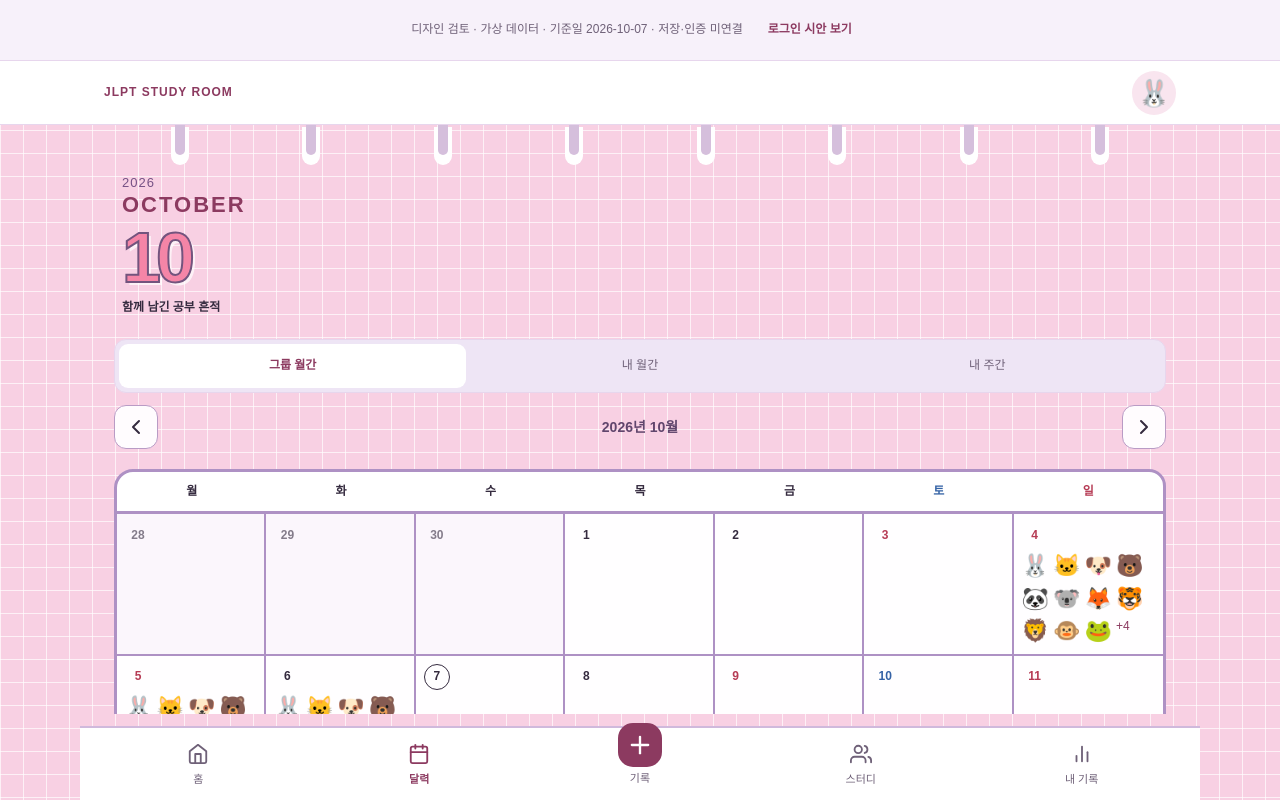
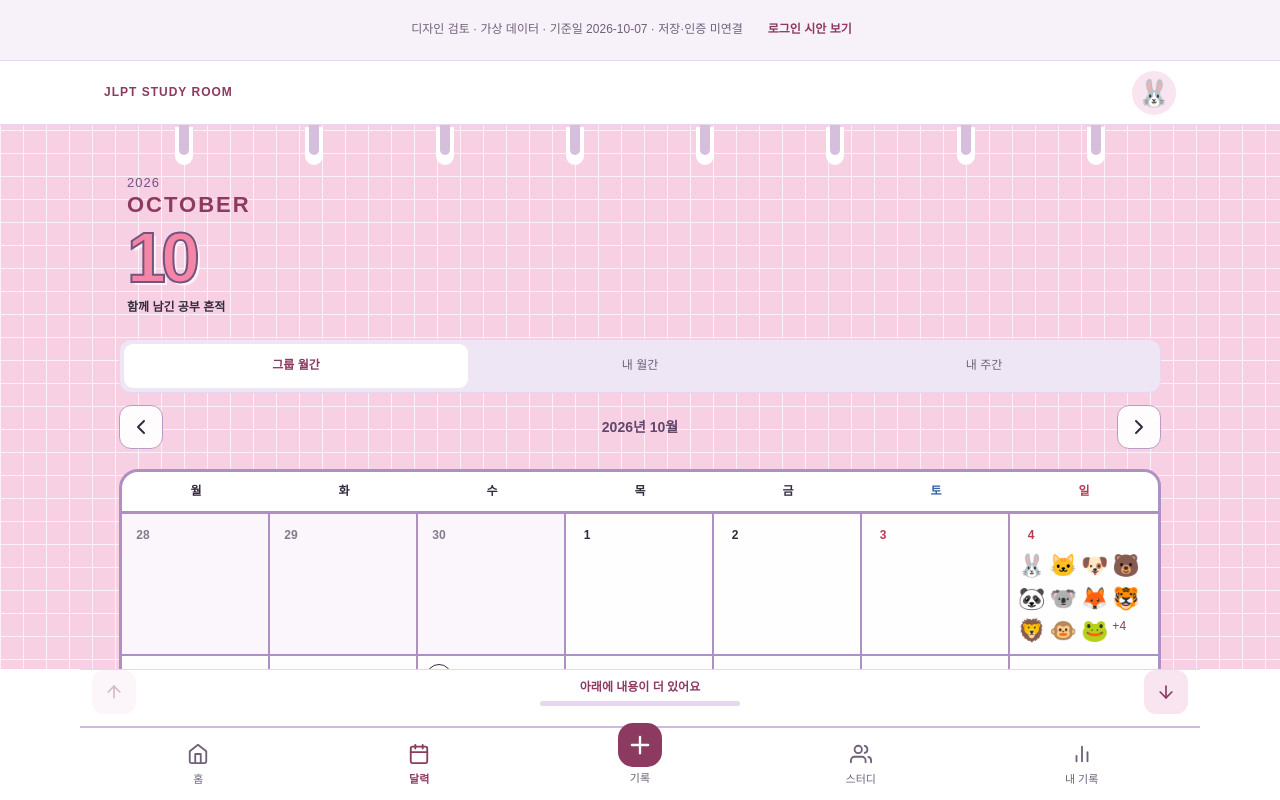
Before and after one commit to DevJamJam/JLPT_Study, a Next.js app: page /preview in a window 1280 px wide. Built offline with nearby package versions, Linux system fonts and the light colour scheme.

Commit message:
fix: 스크롤 안내와 이동 버튼 추가 (#65)
본문이 넘치는 화면에 위치 표시와 위·아래 이동 버튼을 제공한다. CI 단위 101개, 브라우저 141개, 격리 DB 통합 7개 통과 및 캡처 27장 확인. 운영 계정 검증은 Issue #64에서 별도 추적한다.

```diff
--- a/src/components/layout/StudyShell.module.css
+++ b/src/components/layout/StudyShell.module.css
@@ -63,19 +63,77 @@
   overflow-y: auto;
   overscroll-behavior-y: contain;
   scrollbar-gutter: stable both-edges;
-  scrollbar-width: thin;
+  scrollbar-width: auto;
+  scrollbar-color: var(--primary-strong) var(--border);
 }
 .month .content,
 .week .content {
   padding-top: 0;
 }
 .footer {
-  /* Reserve space for the raised add button outside the scrolling content. */
-  padding-top: 12px;
+  background: var(--surface);
+}
+.scrollGuide {
+  width: min(100%, 1120px);
+  margin: 0 auto;
+  padding: 0 12px;
+  display: flex;
+  align-items: center;
+  gap: 8px;
+  border-top: 1px solid var(--border);
+}
+.scrollGuide button {
+  width: 44px;
+  height: 44px;
+  flex-shrink: 0;
+  display: grid;
+  place-items: center;
+  border: 0;
+  border-radius: 12px;
+  color: var(--primary-strong);
+  background: var(--primary-soft);
+  cursor: pointer;
+}
+.scrollGuide button:disabled {
+  opacity: 0.35;
+  cursor: default;
+}
+.scrollGuide svg {
+  width: 20px;
+  height: 20px;
+}
+.scrollStatus {
+  flex: 1;
+  min-width: 0;
+  display: grid;
+  justify-items: center;
+  gap: 4px;
+  color: var(--primary-strong);
+  font-size: 12px;
+  font-weight: 700;
+}
+.scrollStatus progress {
+  appearance: none;
+  width: min(100%, 200px);
+  height: 5px;
+  border: 0;
+  border-radius: 8px;
+  overflow: hidden;
+  background: var(--border);
+}
+.scrollStatus progress::-webkit-progress-bar {
+  background: var(--border);
+}
+.scrollStatus progress::-webkit-progress-value {
+  background: var(--primary-strong);
+}
+.scrollStatus progress::-moz-progress-bar {
+  background: var(--primary-strong);
 }
 .nav {
   position: relative;
-  margin: 0 auto;
+  /* Keep the raised + icon below the scroll controls as well as the main. */
+  margin: 12px auto 0;
   width: min(100%, 1120px);
   min-height: 74px;
   padding: 8px 8px max(8px, env(safe-area-inset-bottom));
--- a/src/components/layout/StudyShell.tsx
+++ b/src/components/layout/StudyShell.tsx
@@ -1,5 +1,13 @@
-import type { ReactNode } from 'react';
-import { FiHome, FiCalendar, FiPlus, FiUsers, FiBarChart2 } from 'react-icons/fi';
+import { useEffect, useRef, useState, type ReactNode } from 'react';
+import {
+  FiHome,
+  FiCalendar,
+  FiPlus,
+  FiUsers,
+  FiBarChart2,
+  FiArrowUp,
+  FiArrowDown,
+} from 'react-icons/fi';
 import styles from './StudyShell.module.css';
 
 export type MainView = 'home' | 'calendar' | 'study' | 'me';
@@ -35,6 +43,57 @@ export function StudyShell({
   addLabel = '공부 기록 남기기',
   disabledViews = [],
 }: Props) {
+  const contentRef = useRef<HTMLElement>(null);
+  const [scroll, setScroll] = useState({ overflow: false, top: true, bottom: false, position: 0 });
+
+  useEffect(() => {
+    const main = contentRef.current;
+    if (!main) return;
+    let frame = 0;
+    const update = () => {
+      const range = main.scrollHeight - main.clientHeight;
+      const next = {
+        overflow: range > 1,
+        top: main.scrollTop <= 1,
+        bottom: main.scrollTop >= range - 1,
+        position: range > 1 ? Math.round((main.scrollTop / range) * 100) : 0,
+      };
+      setScroll((previous) =>
+        Object.keys(next).every(
+          (key) => previous[key as keyof typeof next] === next[key as keyof typeof next],
+        )
+          ? previous
+          : next,
+      );
+    };
+    const schedule = () => {
+      cancelAnimationFrame(frame);
+      frame = requestAnimationFrame(update);
+    };
+    const resize = new ResizeObserver(schedule);
+    const observeContent = () => {
+      resize.disconnect();
+      resize.observe(main);
+      for (const child of main.children) resize.observe(child);
+      schedule();
+    };
+    const mutation = new MutationObserver(observeContent);
+    mutation.observe(main, { childList: true, subtree: true });
+    main.addEventListener('scroll', schedule, { passive: true });
+    observeContent();
+    return () => {
+      cancelAnimationFrame(frame);
+      resize.disconnect();
+      mutation.disconnect();
+      main.removeEventListener('scroll', schedule);
+    };
+  }, []);
+
+  const moveContent = (direction: number) => {
+    const main = contentRef.current;
+    if (main) main.scrollBy({ top: direction * main.clientHeight * 0.8, behavior: 'instant' });
+  };
+
   return (
     <div className={`${styles.shell} ${styles[theme]}`} data-testid="study-shell">
       <header className={styles.header}>
@@ -52,9 +111,35 @@ export function StudyShell({
           )}
         </div>
       </header>
-      <main className={styles.content}>{children}</main>
+      <main ref={contentRef} className={styles.content}>
+        {children}
+      </main>
       {loggedIn && (
         <footer className={styles.footer}>
+          {scroll.overflow && (
+            <div className={styles.scrollGuide} aria-label="본문 스크롤 안내">
+              <button
+                type="button"
+                aria-label="본문 위로 스크롤"
+                disabled={scroll.top}
+                onClick={() => moveContent(-1)}
+              >
+                <FiArrowUp aria-hidden="true" />
+              </button>
+              <div className={styles.scrollStatus}>
+                <span>{scroll.bottom ? '마지막 내용이에요' : '아래에 내용이 더 있어요'}</span>
+                <progress aria-label="본문 스크롤 위치" max={100} value={scroll.position} />
+              </div>
+              <button
+                type="button"
+                aria-label="본문 아래로 스크롤"
+                disabled={scroll.bottom}
+                onClick={() => moveContent(1)}
+              >
+                <FiArrowDown aria-hidden="true" />
+              </button>
+            </div>
+          )}
           <nav className={styles.nav} aria-label="하단 메뉴">
             {links.map(({ view, label, Icon }) => (
               <button
```
Also changed, not shown: 2 other files (tests, documents, lock files or other folders).
